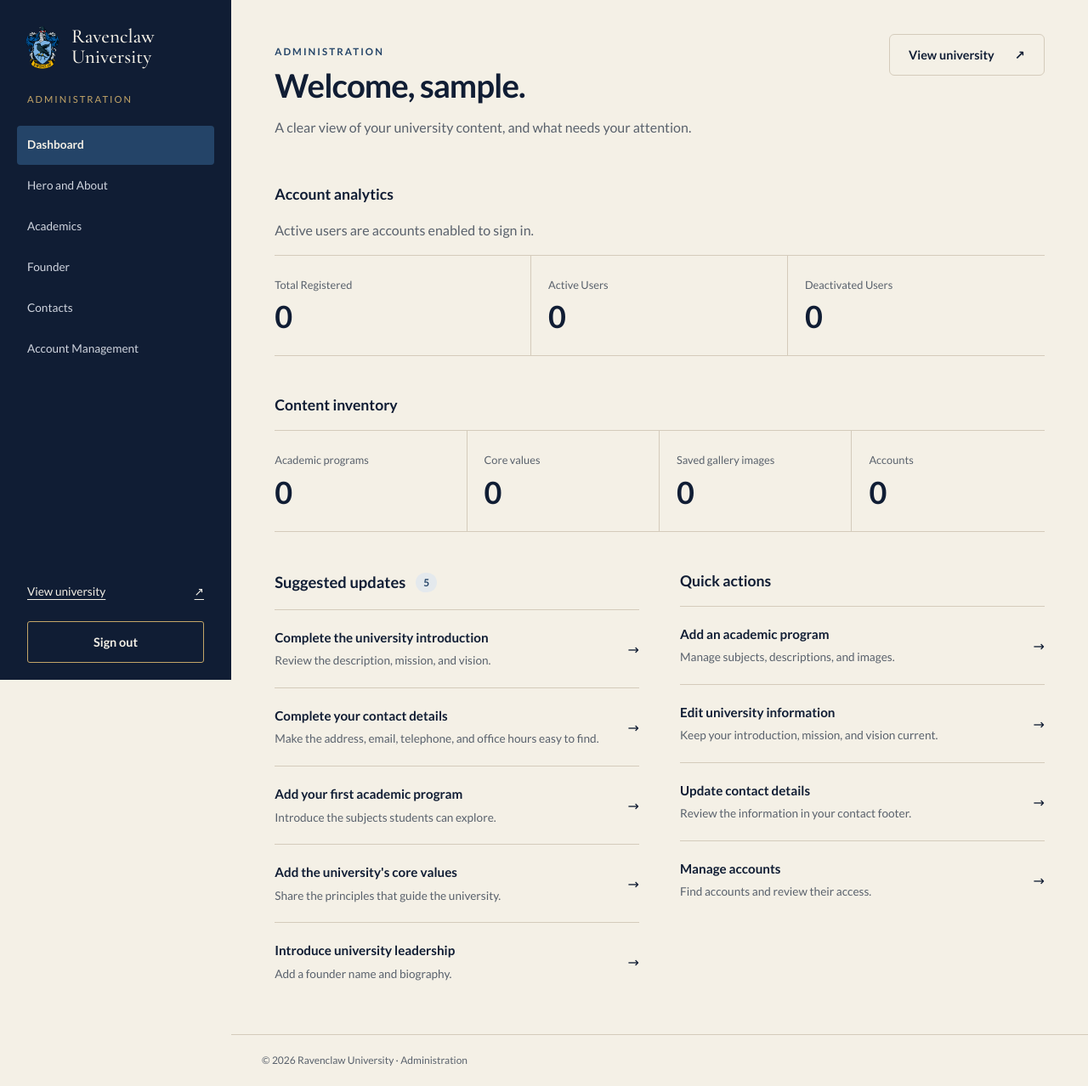
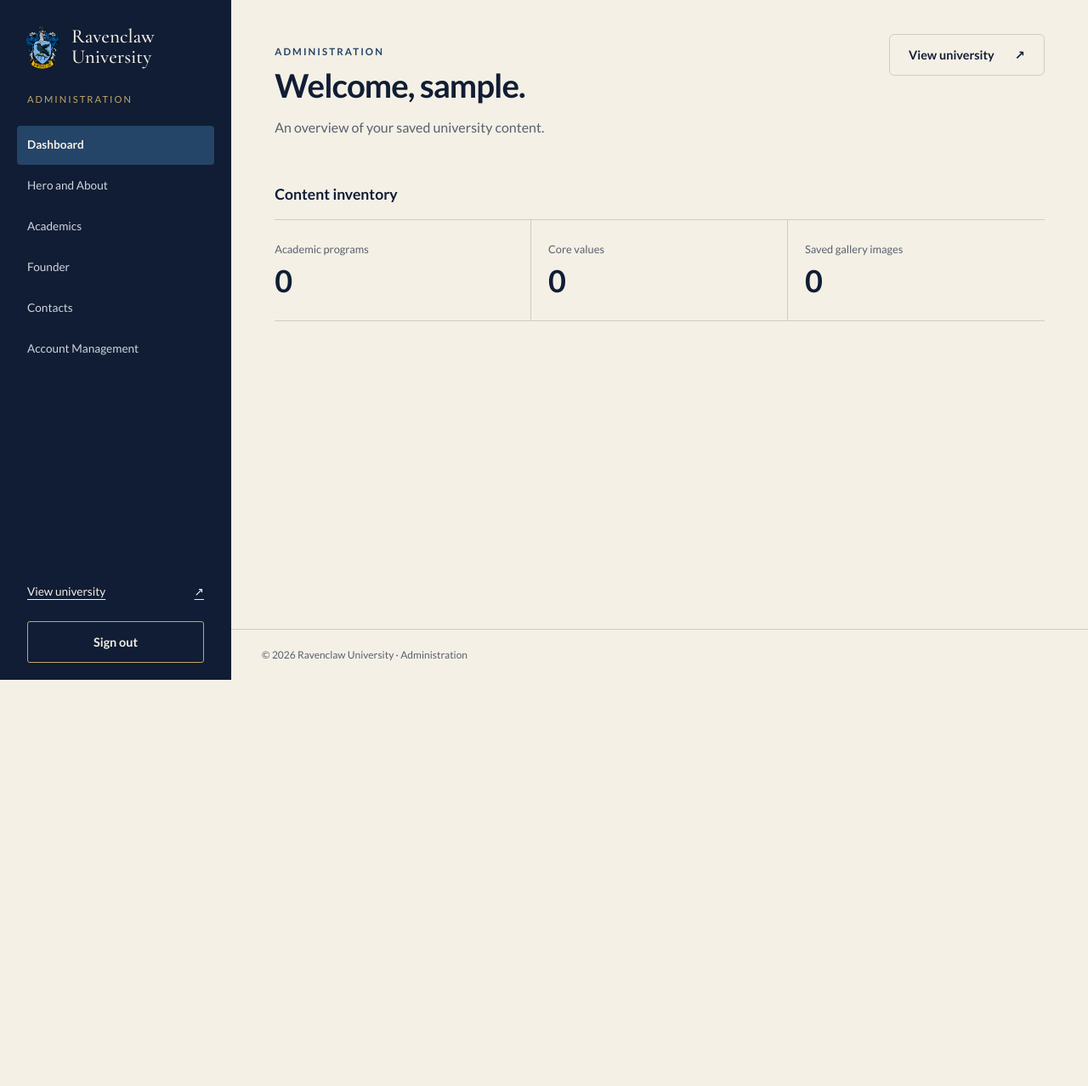
Before and after one commit to Pixyz-bit/Ravenclaw-University, an ASP.NET Core app: page /Admin in a window 1280 px wide. Shown: the whole page at 85% size. After the commit the page ends 800 px from the top, so only its background shows below. Run offline with ASP.NET Core 8, Linux system fonts and the light colour scheme; the visitor is signed in with stand-in values (Sample User, id 1); style sheets or scripts are compiled from the project's sources.

Commit message:
Move account analytics into account management and simplify dashboard

```diff
--- a/241611JalopFinalQuiz2/Controllers/AccountManagementController.cs
+++ b/241611JalopFinalQuiz2/Controllers/AccountManagementController.cs
@@ -116,6 +116,12 @@ public class AccountManagementController(UniversityDbContext database, ImageUplo
 
     private async Task LoadAccounts(AccountManagementViewModel model)
     {
+        // Analytics cover all accounts, independently of search and the directory's 100-row cap.
+        var totals = await database.UserTables.AsNoTracking().GroupBy(x => 1)
+            .Select(group => new { Total = group.Count(), Active = group.Count(x => x.IsActive) })
+            .SingleOrDefaultAsync();
+        model.TotalAccounts = totals?.Total ?? 0;
+        model.ActiveUsers = totals?.Active ?? 0;
         var query = Summaries();
         if (!string.IsNullOrWhiteSpace(model.Search))
         {
--- a/241611JalopFinalQuiz2/Controllers/AdminController.cs
+++ b/241611JalopFinalQuiz2/Controllers/AdminController.cs
@@ -2,49 +2,24 @@ using Microsoft.AspNetCore.Authorization;
 using Microsoft.AspNetCore.Mvc;
 using Microsoft.EntityFrameworkCore;
 using _241611JalopFinalQuiz2.Data;
-using _241611JalopFinalQuiz2.Services;
 using _241611JalopFinalQuiz2.ViewModels;
 
 namespace _241611JalopFinalQuiz2.Controllers;
 
 [Authorize(Roles = "Admin")]
 [ResponseCache(Location = ResponseCacheLocation.None, NoStore = true)]
-public class AdminController(UniversityDbContext database, UniversityContentService content, ILogger<AdminController> logger) : Controller
+public class AdminController(UniversityDbContext database, ILogger<AdminController> logger) : Controller
 {
     public async Task<IActionResult> Index(CancellationToken cancellationToken)
     {
         try
         {
-            var page = await content.ReadAsync(cancellationToken);
-            var accounts = await database.UserTables.AsNoTracking().GroupBy(x => 1)
-                .Select(group => new { Total = group.Count(), Active = group.Count(x => x.IsActive) })
-                .SingleOrDefaultAsync(cancellationToken);
             var model = new AdminDashboardViewModel
             {
-                Programs = page.Programs.Count,
-                CoreValues = page.Values.Count,
-                GalleryImages = page.Photos.Count,
-                Accounts = accounts?.Total ?? 0,
-                ActiveUsers = accounts?.Active ?? 0
+                Programs = await database.ProgramsTables.CountAsync(cancellationToken),
+                CoreValues = await database.CoreValuesTables.CountAsync(cancellationToken),
+                GalleryImages = await database.AboutImagesTables.CountAsync(cancellationToken)
             };
-            if (string.IsNullOrWhiteSpace(page.University?.AcademyDescription)
-                || string.IsNullOrWhiteSpace(page.University?.Mission)
-                || string.IsNullOrWhiteSpace(page.University?.Vision))
-                model.Reminders.Add(new("Complete the university introduction", "Review the description, mission, and vision.", "UniversityInformation"));
-            if (string.IsNullOrWhiteSpace(page.Contact?.AcademyAddress)
-                || string.IsNullOrWhiteSpace(page.Contact?.Email)
-                || string.IsNullOrWhiteSpace(page.Contact?.Telephone)
-                || (string.IsNullOrWhiteSpace(page.Contact?.OfficeHours)
-                    && (page.Contact?.TimeIn is null || page.Contact.TimeOut is null)))
-                model.Reminders.Add(new("Complete your contact details", "Make the address, email, telephone, and office hours easy to find.", "ContactInformation"));
-            if (page.Programs.Count == 0)
-                model.Reminders.Add(new("Add your first academic program", "Introduce the subjects students can explore.", "AcademicPrograms"));
-            else if (page.Programs.Any(program => string.IsNullOrWhiteSpace(program.ImagePath) || string.IsNullOrWhiteSpace(program.Description)))
-                model.Reminders.Add(new("Finish your program entries", "Some programs need an image or description.", "AcademicPrograms"));
-            if (page.Values.Count == 0)
-                model.Reminders.Add(new("Add the university's core values", "Share the principles that guide the university.", "UniversityInformation"));
-            if (page.Founders.Count == 0)
-                model.Reminders.Add(new("Introduce university leadership", "Add a founder name and biography.", "FounderInformation"));
             return View(model);
         }
         catch (Exception exception)
--- a/241611JalopFinalQuiz2/Styles/layouts/admin-editors.css
+++ b/241611JalopFinalQuiz2/Styles/layouts/admin-editors.css
@@ -9,6 +9,7 @@
     .admin-inventory { @apply mb-[48px]; }
     .admin-inventory h2,.admin-dashboard-columns h2 { @apply font-body text-[1.1rem] font-bold m-0 mb-[20px]; }
     .admin-metrics { @apply grid [grid-template-columns:repeat(4,minmax(0,1fr))] m-0 [border-block:1px_solid_var(--color-line)]; }
+    .content-metrics { @apply [grid-template-columns:repeat(3,minmax(0,1fr))]; }
     .admin-metrics > div { @apply [padding:24px_20px] [border-right:1px_solid_var(--color-line)]; }
     .admin-metrics > div:first-child { @apply pl-0; }
     .admin-metrics > div:last-child { @apply border-r-0; }
--- a/241611JalopFinalQuiz2/ViewModels/AccountManagementViewModel.cs
+++ b/241611JalopFinalQuiz2/ViewModels/AccountManagementViewModel.cs
@@ -17,5 +17,8 @@ public class AccountManagementViewModel
     [Display(Name = "Profile image")] public IFormFile? ImageUpload { get; set; }
     [BindNever] public string? ProfileImg { get; set; }
     [StringLength(100)] public string? Search { get; set; }
+    [BindNever] public int TotalAccounts { get; set; }
+    [BindNever] public int ActiveUsers { get; set; }
+    public int DeactivatedUsers => TotalAccounts - ActiveUsers;
     [BindNever, ValidateNever] public List<AccountManagementViewModel> Items { get; set; } = [];
 }
--- a/241611JalopFinalQuiz2/ViewModels/AdminDashboardViewModel.cs
+++ b/241611JalopFinalQuiz2/ViewModels/AdminDashboardViewModel.cs
@@ -5,11 +5,5 @@ public class AdminDashboardViewModel
     public int Programs { get; set; }
     public int CoreValues { get; set; }
     public int GalleryImages { get; set; }
-    public int Accounts { get; set; }
-    public int ActiveUsers { get; set; }
-    public int DeactivatedUsers => Accounts - ActiveUsers;
     public bool Unavailable { get; set; }
-    public List<AdminContentReminder> Reminders { get; set; } = [];
 }
-
-public record AdminContentReminder(string Title, string Detail, string Controller);
--- a/241611JalopFinalQuiz2/Views/Admin/Index.cshtml
+++ b/241611JalopFinalQuiz2/Views/Admin/Index.cshtml
@@ -1,7 +1,7 @@
 @model AdminDashboardViewModel
 @{ ViewData["Title"] = "Administration"; }
 <header class="admin-page-heading">
-    <div><p class="eyebrow">Administration</p><h1>Welcome, @User.Identity?.Name.</h1><p class="muted">A clear view of your university content, and what needs your attention.</p></div>
+    <div><p class="eyebrow">Administration</p><h1>Welcome, @User.Identity?.Name.</h1><p class="muted">An overview of your saved university content.</p></div>
     <a class="button button-secondary" asp-controller="Home" asp-action="Index">View university <span aria-hidden="true">↗</span></a>
 </header>
 @if (Model.Unavailable)
@@ -10,42 +10,12 @@
 }
 else
 {
-    <section class="admin-inventory" aria-labelledby="account-analytics-title">
-        <h2 id="account-analytics-title">Account analytics</h2>
-        <p class="muted">Active users are accounts enabled to sign in.</p>
-        <dl class="admin-metrics account-metrics">
-            <div><dt>Total Registered</dt><dd>@Model.Accounts</dd></div>
-            <div><dt>Active Users</dt><dd>@Model.ActiveUsers</dd></div>
-            <div><dt>Deactivated Users</dt><dd>@Model.DeactivatedUsers</dd></div>
-        </dl>
-    </section>
     <section class="admin-inventory" aria-labelledby="inventory-title">
         <h2 id="inventory-title">Content inventory</h2>
-        <dl class="admin-metrics">
+        <dl class="admin-metrics content-metrics">
             <div><dt>Academic programs</dt><dd>@Model.Programs</dd></div>
             <div><dt>Core values</dt><dd>@Model.CoreValues</dd></div>
             <div><dt>Saved gallery images</dt><dd>@Model.GalleryImages</dd></div>
-            <div><dt>Accounts</dt><dd>@Model.Accounts</dd></div>
         </dl>
     </section>
-    <div class="admin-dashboard-columns">
-        <section aria-labelledby="attention-title">
-            <div class="admin-section-heading"><h2 id="attention-title">Suggested updates</h2><span class="admin-count">@Model.Reminders.Count</span></div>
-            @if (Model.Reminders.Count == 0)
-            {
-                <div class="admin-empty-state"><h3>The essentials are in place.</h3><p>Review the university page to check how your saved content looks to students.</p></div>
-            }
-            @foreach (var reminder in Model.Reminders)
-            {
-                <a class="admin-overview-link" asp-controller="@reminder.Controller" asp-action="Index"><span><strong>@reminder.Title</strong><span>@reminder.Detail</span></span><span aria-hidden="true">→</span></a>
-            }
-        </section>
-        <section aria-labelledby="quick-actions-title">
-            <h2 id="quick-actions-title">Quick actions</h2>
-            <a class="admin-overview-link" asp-controller="AcademicPrograms" asp-action="Index"><span><strong>Add an academic program</strong><span>Manage subjects, descriptions, and images.</span></span><span aria-hidden="true">→</span></a>
-            <a class="admin-overview-link" asp-controller="UniversityInformation" asp-action="Index"><span><strong>Edit university information</strong><span>Keep your introduction, mission, and vision current.</span></span><span aria-hidden="true">→</span></a>
-            <a class="admin-overview-link" asp-controller="ContactInformation" asp-action="Index"><span><strong>Update contact details</strong><span>Review the information in your contact footer.</span></span><span aria-hidden="true">→</span></a>
-            <a class="admin-overview-link" asp-controller="AccountManagement" asp-action="Index"><span><strong>Manage accounts</strong><span>Find accounts and review their access.</span></span><span aria-hidden="true">→</span></a>
-        </section>
-    </div>
 }
```
Also changed, not shown: 241611JalopFinalQuiz2/Views/AccountManagement/Index.cshtml (+12 -0 lines), docs/ARCHITECTURE.md (+4 -2 lines), docs/DESIGN.md (+7 -4 lines), docs/STATUS.md (+12 -0 lines), 1 other file.
